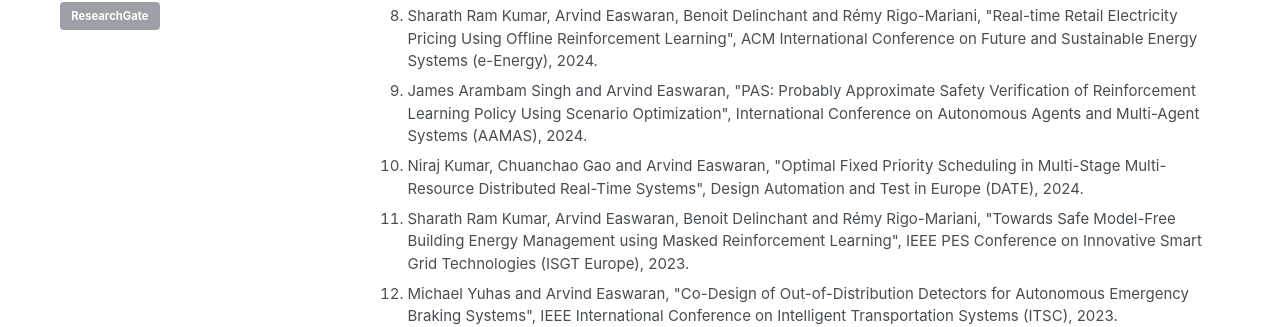
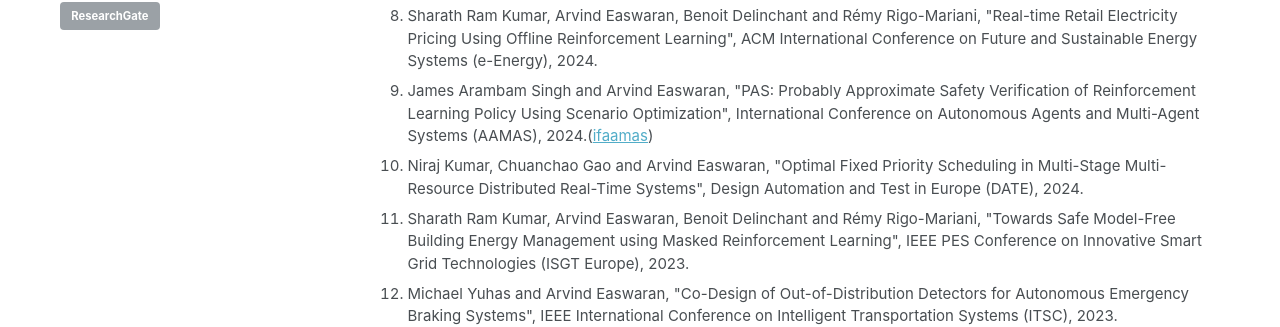
Before and after one commit to CPS-research-group/CPS-research-group.github.io, a Jekyll site: the page built from _pages/research_profile.md, in a window 1280 px wide and 900 px high, scrolled down 2978 px. Shown: the part 179-506 px from the top of the window. Built offline with Jekyll 4.4.1, drawn with Linux system fonts in a browser that asks for light colours.

Commit message:
Updates.

```diff
--- a/_pages/research_profile.md
+++ b/_pages/research_profile.md
@@ -70,7 +70,7 @@ a.a:active {color:#0000FF; text-decoration:none;}
 	    	<li class="a">Aditya Bansal, Michael Yuhas and Arvind Easwaran, "Compressing VAE-Based Out-of-Distribution Detectors for Embedded Deployment", IEEE International Conference on Embedded and Real-Time Computing Systems and Applications (RTCSA), 2024.</li>
    			<li class="a">Eduardo de Conto, Blaise Genest and Arvind Easwaran, "Function+Data Flow: A Framework to Specify Machine Learning  Pipelines for Digital Twinning", ACM International Conference on AI-powered Software (AIware), 2024.</li>
    			<li class="a">Sharath Ram Kumar, Arvind Easwaran, Benoit Delinchant and Rémy Rigo-Mariani, "Real-time Retail Electricity Pricing Using Offline Reinforcement Learning", ACM International Conference on Future and Sustainable Energy Systems (e-Energy), 2024.</li>
-   			<li class="a">James Arambam Singh and Arvind Easwaran, "PAS: Probably Approximate Safety Verification of Reinforcement Learning Policy Using Scenario Optimization", International Conference on Autonomous Agents and Multi-Agent Systems (AAMAS), 2024.</li>
+   			<li class="a">James Arambam Singh and Arvind Easwaran, "PAS: Probably Approximate Safety Verification of Reinforcement Learning Policy Using Scenario Optimization", International Conference on Autonomous Agents and Multi-Agent Systems (AAMAS), 2024.(<a href="https://www.ifaamas.org/Proceedings/aamas2024/pdfs/p1745.pdf">ifaamas</a>)</li>
    			<li class="a">Niraj Kumar, Chuanchao Gao and Arvind Easwaran, "Optimal Fixed Priority Scheduling in Multi-Stage Multi-Resource Distributed Real-Time Systems", Design Automation and Test in Europe (DATE), 2024.</li>
    			<li class="a">Sharath Ram Kumar, Arvind Easwaran, Benoit Delinchant and Rémy Rigo-Mariani, "Towards Safe Model-Free Building Energy Management using Masked Reinforcement Learning", IEEE PES Conference on Innovative Smart Grid Technologies (ISGT Europe), 2023.</li>
    		  <li class="a">Michael Yuhas and Arvind Easwaran, "Co-Design of Out-of-Distribution Detectors for Autonomous Emergency Braking Systems", IEEE  International Conference on Intelligent Transportation Systems (ITSC), 2023.</li>
```
